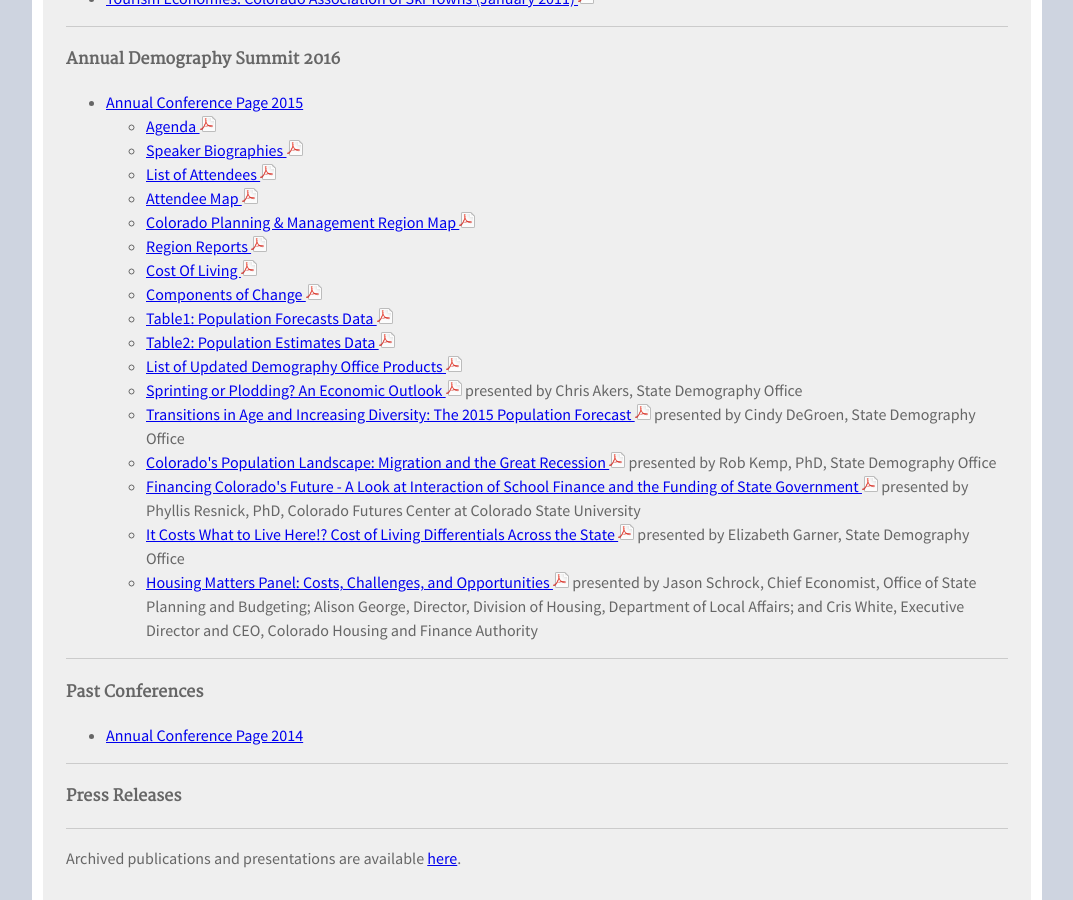
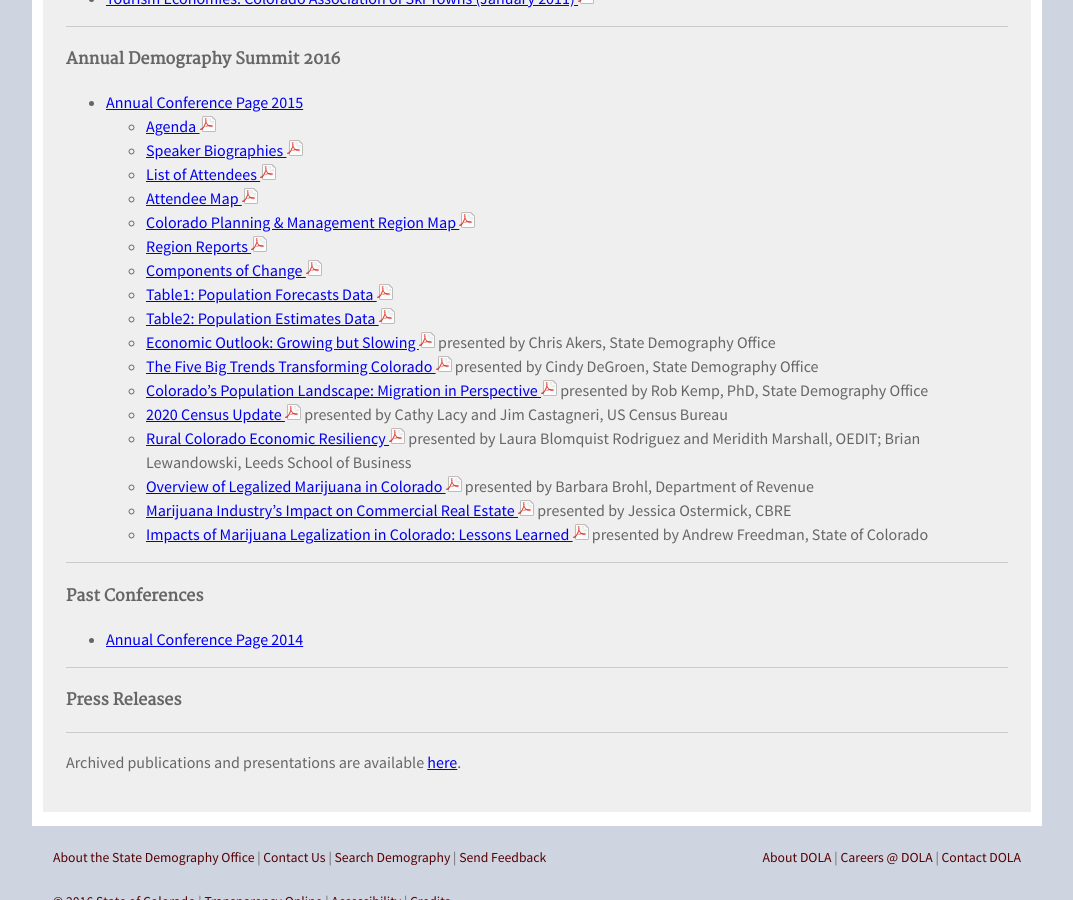
Before and after one commit to TBleess/Website_New, a Jekyll site: the page built from pages/9_Not_in_Menu/publications-and-presentations.md, in a window 1280 px wide and 900 px high, scrolled down 2996 px. Shown: the whole window, without its empty margins (103-1176 px from the left). Built offline with Jekyll 4.4.1, drawn with Linux system fonts in a browser that asks for light colours.

Commit message:
Summit handouts nightmare

```diff
--- a/pages/9_Not_in_Menu/publications-and-presentations.md
+++ b/pages/9_Not_in_Menu/publications-and-presentations.md
@@ -145,19 +145,21 @@
   - [Speaker Biographies ![pdf](/images/page_white_acrobat.png 'download pdf file')](https://drive.google.com/uc?export=download&id=0ByjImPUKASTTX3FXZlEtOHA5aDg)
   - [List of Attendees ![pdf](/images/page_white_acrobat.png 'download pdf file')](https://drive.google.com/uc?export=download&id=0ByjImPUKASTTWkp1SVp2RE11OHc)
   - [Attendee Map ![pdf](/images/page_white_acrobat.png 'download pdf file')](https://drive.google.com/uc?export=download&id=0ByjImPUKASTTSEtuNFlRTzByWkk)
-  - [Colorado Planning & Management Region Map ![pdf](/images/page_white_acrobat.png 'download pdf file')](https://storage.googleapis.com/maps-static/PlanningManagement8x11.pdf)
-  - [Region Reports ![pdf](/images/page_white_acrobat.png 'download pdf file')](https://drive.google.com/uc?export=download&id=0ByjImPUKASTTekFoOGN1akttYm8)
-  - [Cost Of Living ![pdf](/images/page_white_acrobat.png 'download pdf file')](https://drive.google.com/uc?export=download&id=0B-vz6H4k4SESajdRcHRjcThka3c)
-  - [Components of Change ![pdf](/images/page_white_acrobat.png 'download pdf file')](https://drive.google.com/uc?export=download&id=0B-vz6H4k4SESSmRKVkpuTGszY0E)
-  - [Table1: Population Forecasts Data ![pdf](/images/page_white_acrobat.png 'download pdf file')](https://drive.google.com/uc?export=download&id=0B-vz6H4k4SESLUMyNFFCTE5URGc)
-  - [Table2: Population Estimates Data ![pdf](/images/page_white_acrobat.png 'download pdf file')](https://drive.google.com/uc?export=download&id=0B-vz6H4k4SESM2hxWVZDZGZGajA)
-  - [List of Updated Demography Office Products ![pdf](/images/page_white_acrobat.png 'download pdf file')](https://drive.google.com/uc?export=download&id=0B-vz6H4k4SESdHJnMkJYXzFyZVk)
-  - [Sprinting or Plodding? An Economic Outlook ![pdf](/images/page_white_acrobat.png 'download pdf file')](https://drive.google.com/uc?export=download&id=0B-vz6H4k4SESLTd1Y2ZIeDNzN2M) presented by Chris Akers, State Demography Office
-  - [Transitions in Age and Increasing Diversity: The 2015 Population Forecast ![pdf](/images/page_white_acrobat.png 'download pdf file')](https://drive.google.com/uc?export=download&id=0B-vz6H4k4SESRENtSXlCd25NazA) presented by Cindy DeGroen, State Demography Office
-  - [Colorado\'s Population Landscape: Migration and the Great Recession ![pdf](/images/page_white_acrobat.png 'download pdf file')](https://drive.google.com/uc?export=download&id=0B-vz6H4k4SESaEdlS0FpcnQ0eDg) presented by Rob Kemp, PhD, State Demography Office
-  - [Financing Colorado\'s Future - A Look at Interaction of School Finance and the Funding of State Government ![pdf](/images/page_white_acrobat.png 'download pdf file')](https://drive.google.com/uc?export=download&id=0B-vz6H4k4SESWW9xeXlkcFg4SXc) presented by Phyllis Resnick, PhD, Colorado Futures Center at Colorado State University
-  - [It Costs What to Live Here!? Cost of Living Differentials Across the State ![pdf](/images/page_white_acrobat.png 'download pdf file')](https://drive.google.com/uc?export=download&id=0B-vz6H4k4SESUDJoS1ZCQmFyM0U) presented by Elizabeth Garner, State Demography Office
-  - [Housing Matters Panel: Costs, Challenges, and Opportunities ![pdf](/images/page_white_acrobat.png 'download pdf file')](https://drive.google.com/uc?export=download&id=0B-vz6H4k4SESSnpPWGFDQWoxSVU) presented by Jason Schrock, Chief Economist, Office of State Planning and Budgeting; Alison George, Director, Division of Housing, Department of Local Affairs; and Cris White, Executive Director and CEO, Colorado Housing and Finance Authority
+  - [Colorado Planning & Management Region Map ![pdf](/images/page_white_acrobat.png 'download pdf file')](https://drive.google.com/uc?export=download&id=0ByjImPUKASTTU1c3ejVCei1tRTQ)
+  - [Region Reports ![pdf](/images/page_white_acrobat.png 'download pdf file')](https://drive.google.com/uc?export=download&id=0ByjImPUKASTTMEhZeXNZNjZacmM)
+  - [Components of Change ![pdf](/images/page_white_acrobat.png 'download pdf file')](https://drive.google.com/uc?export=download&id=0ByjImPUKASTTSTZOeU1VcTNCQlk)
+  - [Table1: Population Forecasts Data ![pdf](/images/page_white_acrobat.png 'download pdf file')](https://drive.google.com/uc?export=download&id=0ByjImPUKASTTbl9nVFdqSEpzMDg)
+  - [Table2: Population Estimates Data ![pdf](/images/page_white_acrobat.png 'download pdf file')](https://drive.google.com/uc?export=download&id=0ByjImPUKASTTSzRZT2tqWHFqNHM)
+  - [Economic Outlook: Growing but Slowing ![pdf](/images/page_white_acrobat.png 'download pdf file')](https://drive.google.com/uc?export=download&id=0ByjImPUKASTTSlc3bFpNTzJ0bjg) presented by Chris Akers, State Demography Office
+  - [The Five Big Trends Transforming Colorado ![pdf](/images/page_white_acrobat.png 'download pdf file')](https://drive.google.com/uc?export=download&id=0ByjImPUKASTTeEp5cm9XcllGYnc) presented by Cindy DeGroen, State Demography Office
+  - [Colorado's Population Landscape: Migration in Perspective ![pdf](/images/page_white_acrobat.png 'download pdf file')](https://drive.google.com/uc?export=download&id=0ByjImPUKASTTNDJtUWlmRkh4WDA) presented by Rob Kemp, PhD, State Demography Office
+  - [2020 Census Update ![pdf](/images/page_white_acrobat.png 'download pdf file')](https://drive.google.com/uc?export=download&id=0ByjImPUKASTTWDBXX19hT0ZUSmc) presented by Cathy Lacy and Jim Castagneri, US Census Bureau
+  - [Rural Colorado Economic Resiliency ![pdf](/images/page_white_acrobat.png 'download pdf file')](https://drive.google.com/uc?export=download&id=0ByjImPUKASTTY3QyV0VaLVR6STQ) presented by Laura Blomquist Rodriguez and Meridith Marshall, OEDIT; Brian Lewandowski, Leeds School of Business
+   - [Overview of Legalized Marijuana in Colorado ![pdf](/images/page_white_acrobat.png 'download pdf file')](https://drive.google.com/uc?export=download&id=0ByjImPUKASTTZ3VqT0hRU05YcFk) presented by Barbara Brohl, Department of Revenue
+    - [Marijuana Industry's Impact on Commercial Real Estate ![pdf](/images/page_white_acrobat.png 'download pdf file')](https://drive.google.com/uc?export=download&id=0ByjImPUKASTTUjBRSVRuc0NaZ28) presented by Jessica Ostermick, CBRE
+   - [Impacts of Marijuana Legalization in Colorado: Lessons Learned ![pdf](/images/page_white_acrobat.png 'download pdf file')](https://drive.google.com/uc?export=download&id=0ByjImPUKASTTbUxtdDhmdUM1VEE) presented by Andrew Freedman, State of Colorado
+
+
 
 ---
 
```
